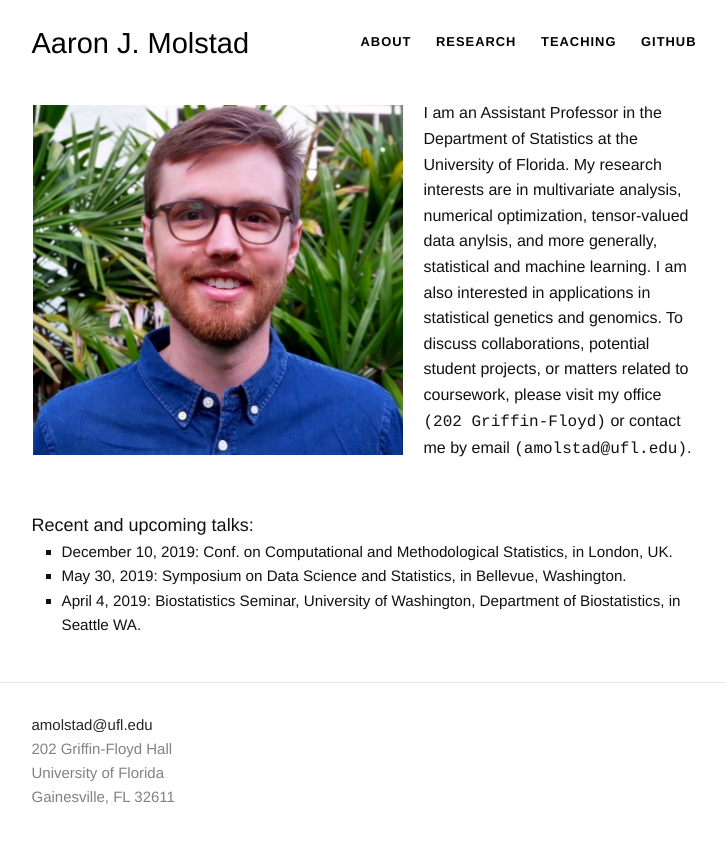
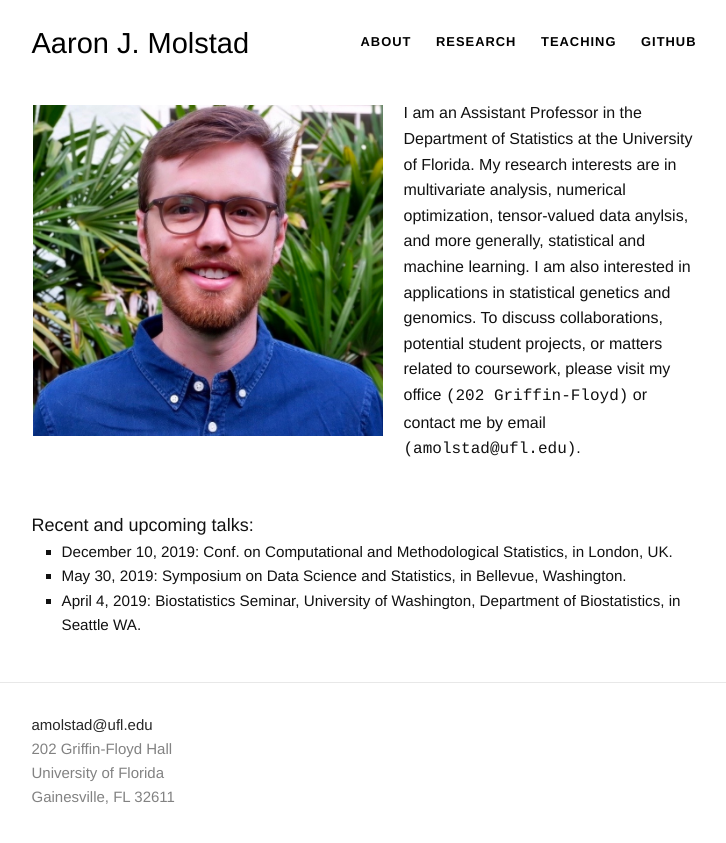
Before and after one commit to ajmolstad/ajmolstad.github.io, a Jekyll site: the page built from index.html, in a window 1280 px wide. Shown: the top 843 px of the page, without its empty margins (276-1002 px from the left). Built offline with Jekyll 4.4.1, drawn with Linux system fonts in a browser that asks for light colours.

Commit message:
fix photo

```diff
--- a/index.html
+++ b/index.html
@@ -15,10 +15,9 @@ layout: default
 
 
 <div class="default">
- <dl class="wp-caption alignleft" style="max-width: 370px">
-
-<dt><a href=""><img class="" src="/images/Molstad-2.jpg" alt="" /></a></dt>
-
+ <dl class="wp-caption alignleft" style="max-width: 350px">
+<dt><a href=""><img class="" src="/images/Molstad-2.jpg" alt="" /></a>
+	<img padding: 5px;></dt>
 <dd></dd>
 </dl>
 <font size="3">
```
